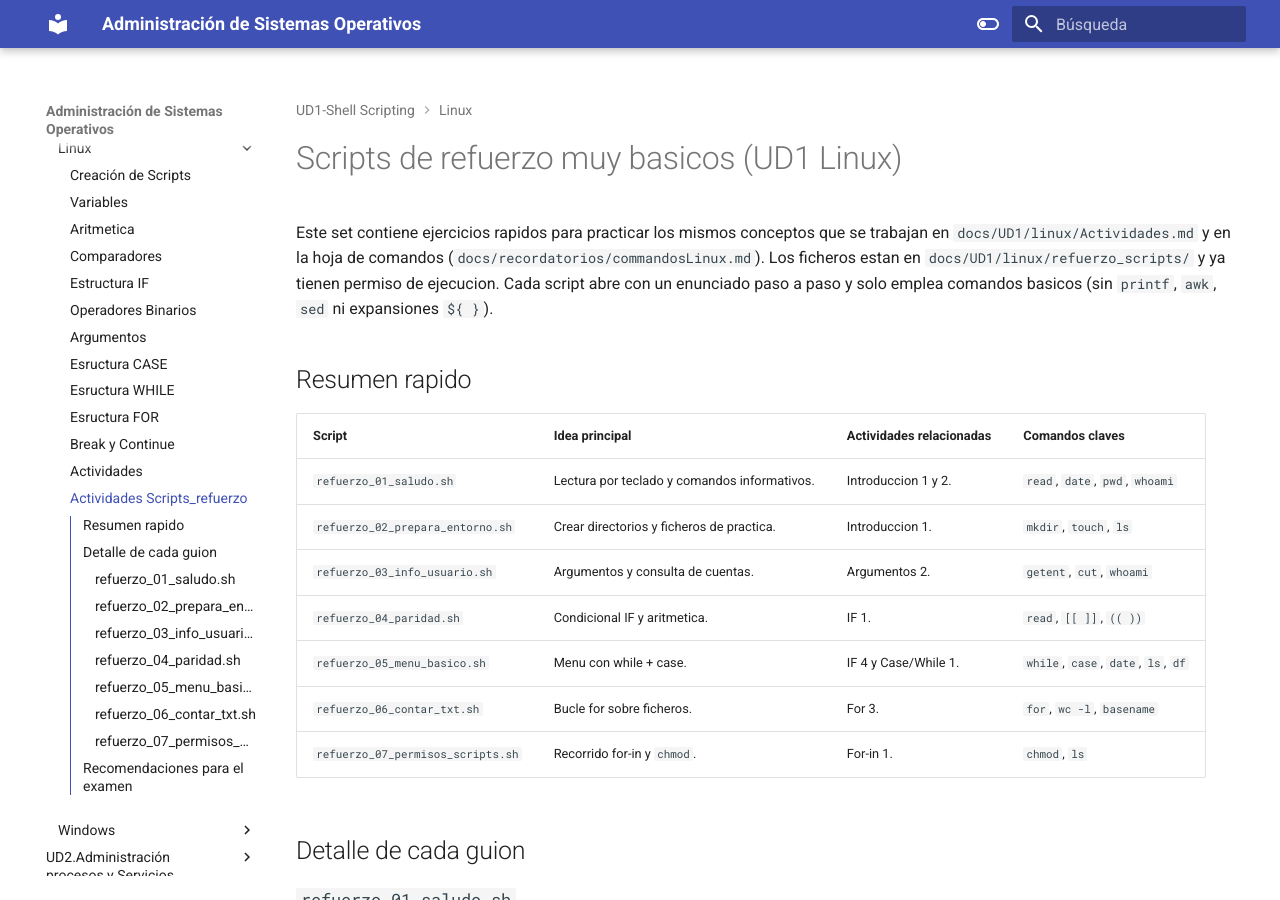
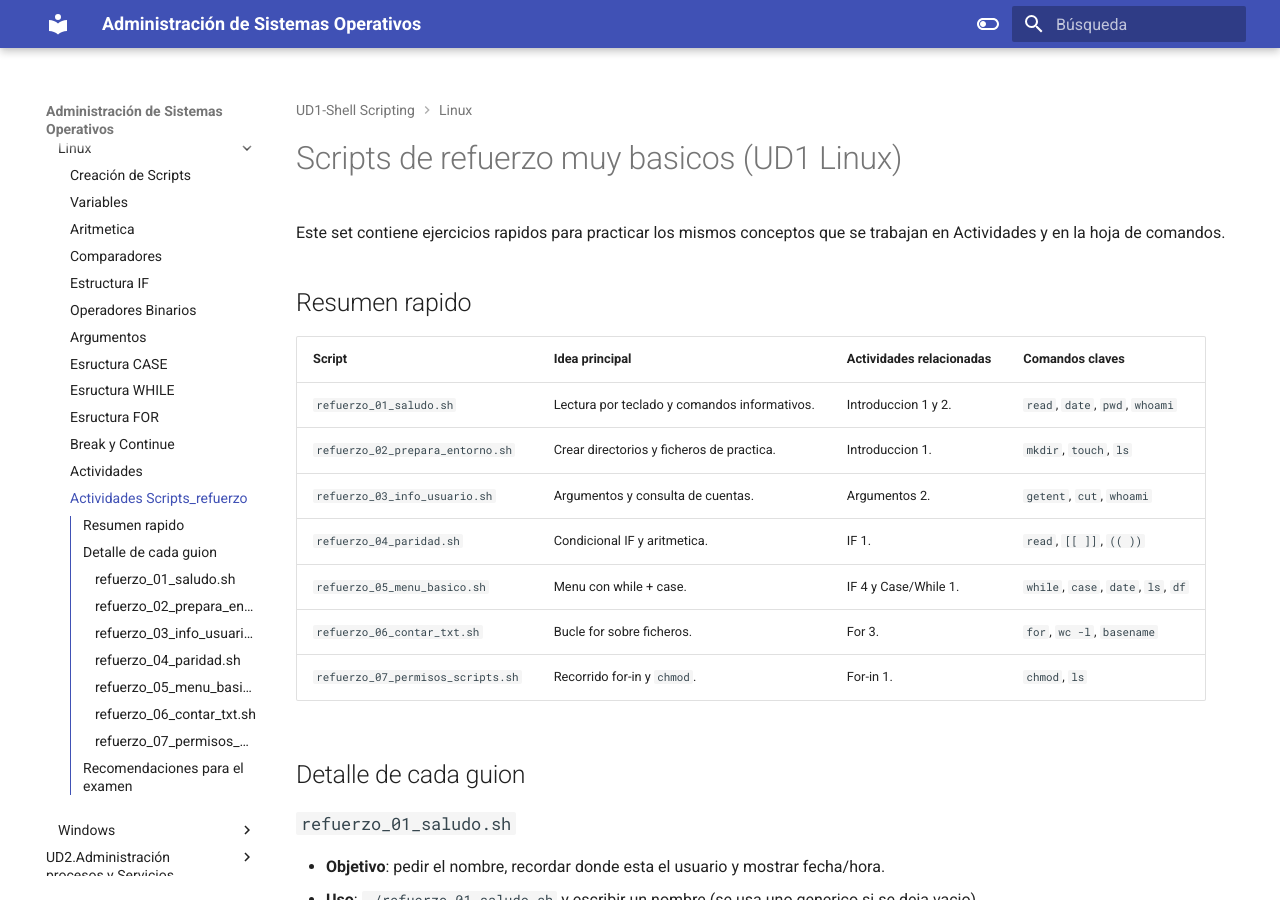
Before and after one commit to jmarlu/ASO, an MkDocs documentation site: the page built from docs/UD1/linux/Scripts_refuerzo.md, in a window 1280 px wide and 900 px high. Built offline with MkDocs 1.6.1 and Material for MkDocs 9.7.7, drawn with Linux system fonts in a browser that asks for light colours.

Commit message:
modScriptRefuerzo

```diff
--- a/docs/UD1/linux/Scripts_refuerzo.md
+++ b/docs/UD1/linux/Scripts_refuerzo.md
@@ -1,6 +1,6 @@
 # Scripts de refuerzo muy basicos (UD1 Linux)
 
-Este set contiene ejercicios rapidos para practicar los mismos conceptos que se trabajan en `docs/UD1/linux/Actividades.md` y en la hoja de comandos (`docs/recordatorios/commandosLinux.md`). Los ficheros estan en `docs/UD1/linux/refuerzo_scripts/` y ya tienen permiso de ejecucion. Cada script abre con un enunciado paso a paso y solo emplea comandos basicos (sin `printf`, `awk`, `sed` ni expansiones `${ }`).
+Este set contiene ejercicios rapidos para practicar los mismos conceptos que se trabajan en Actividades y en la hoja de comandos.
 
 ## Resumen rapido
 
```
